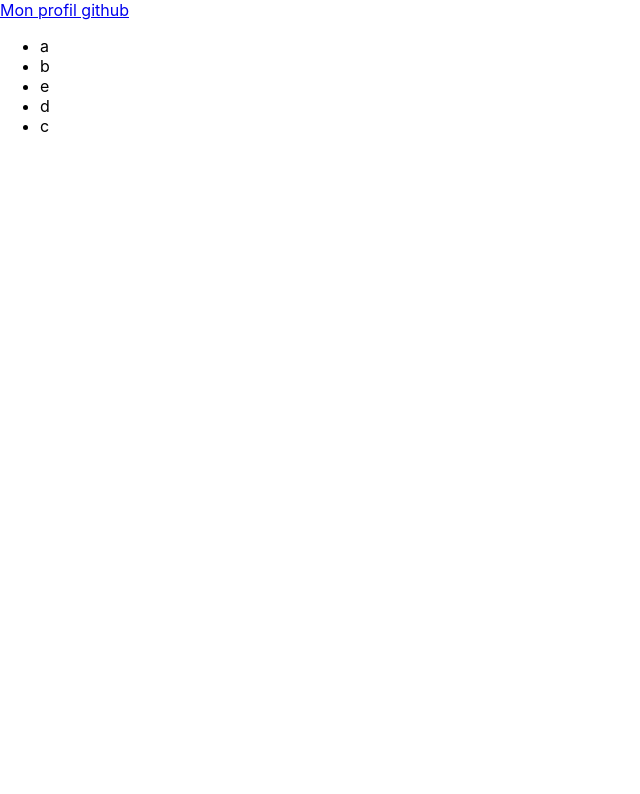
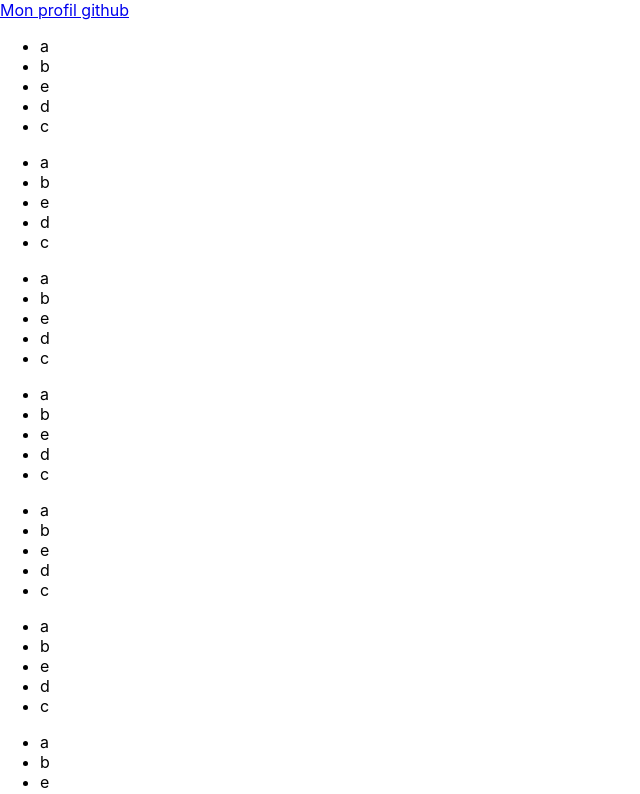
Before and after one commit to hamza-eljaouhari/react-interview, a React (Create React App) app: page /movies/1 in a window 1280 px wide. Shown: the top 794 px of the page, without its empty margins (0-640 px from the left). Built offline with nearby package versions, Linux system fonts and the light colour scheme.

Commit message:
Fetching date from server and displaying a sample cards list

```diff
--- a/src/App.tsx
+++ b/src/App.tsx
@@ -1,5 +1,3 @@
-import React, { useEffect } from 'react';
-
 import {
   BrowserRouter as Router,
   Route,
@@ -18,6 +16,7 @@ function App(props: any) {
         <a
           href="https://github.com/hamza-eljaouhari"
           target="_blank"
+          rel="noreferrer"
         >
           Mon profil github
         </a>
--- a/src/Movies/List.tsx
+++ b/src/Movies/List.tsx
@@ -1,12 +1,29 @@
+import { useEffect, useState } from "react";
+import moviesApi from "../movies";
+import Card from "./Card";
+import MovieType from "../types/movie";
+
 function Movies(){
+
+    const [movies, setMovies] = useState<any>([])
+
+    useEffect(() => {
+        moviesApi.then((response) => {
+            console.log(response)
+            setMovies(response);
+        }).catch((error) => {
+            alert("There was an error fetching the data from the server. Please try again in a while.")
+        })
+    }, []);
+
     return (
-        <ul>
-            <li>a</li>
-            <li>b</li>
-            <li>e</li>
-            <li>d</li>
-            <li>c</li>
-        </ul>
+        <section>
+            {
+                movies.map((movie: MovieType) => {
+                    return <Card key={movie.id}></Card>
+                })
+            }
+        </section>
     )
 }
 
--- a/src/movies.tsx
+++ b/src/movies.tsx
@@ -62,4 +62,4 @@ const movies = [
     },
   ]
 
-  export const movies$ = new Promise((resolve, reject) => setTimeout(resolve, 100, movies))
+  export default new Promise((resolve, reject) => setTimeout(resolve, 100, movies))
```
